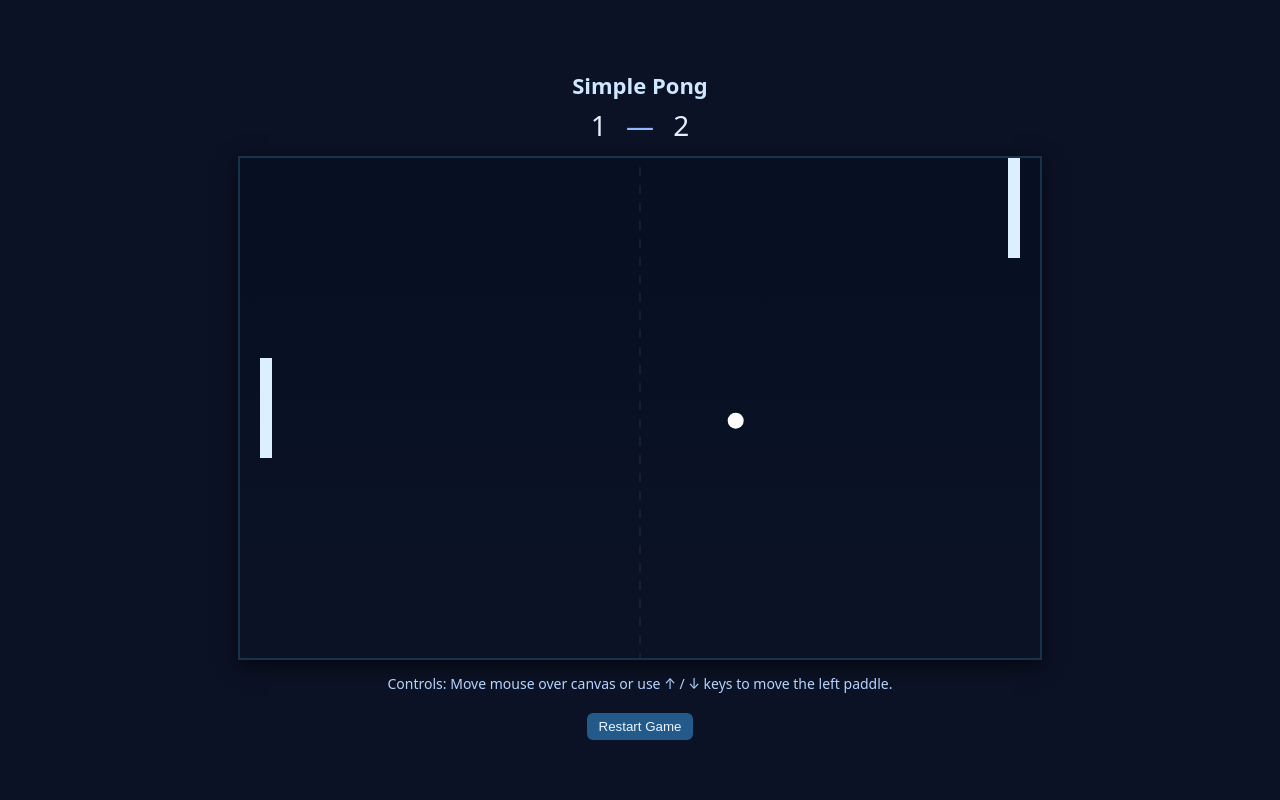
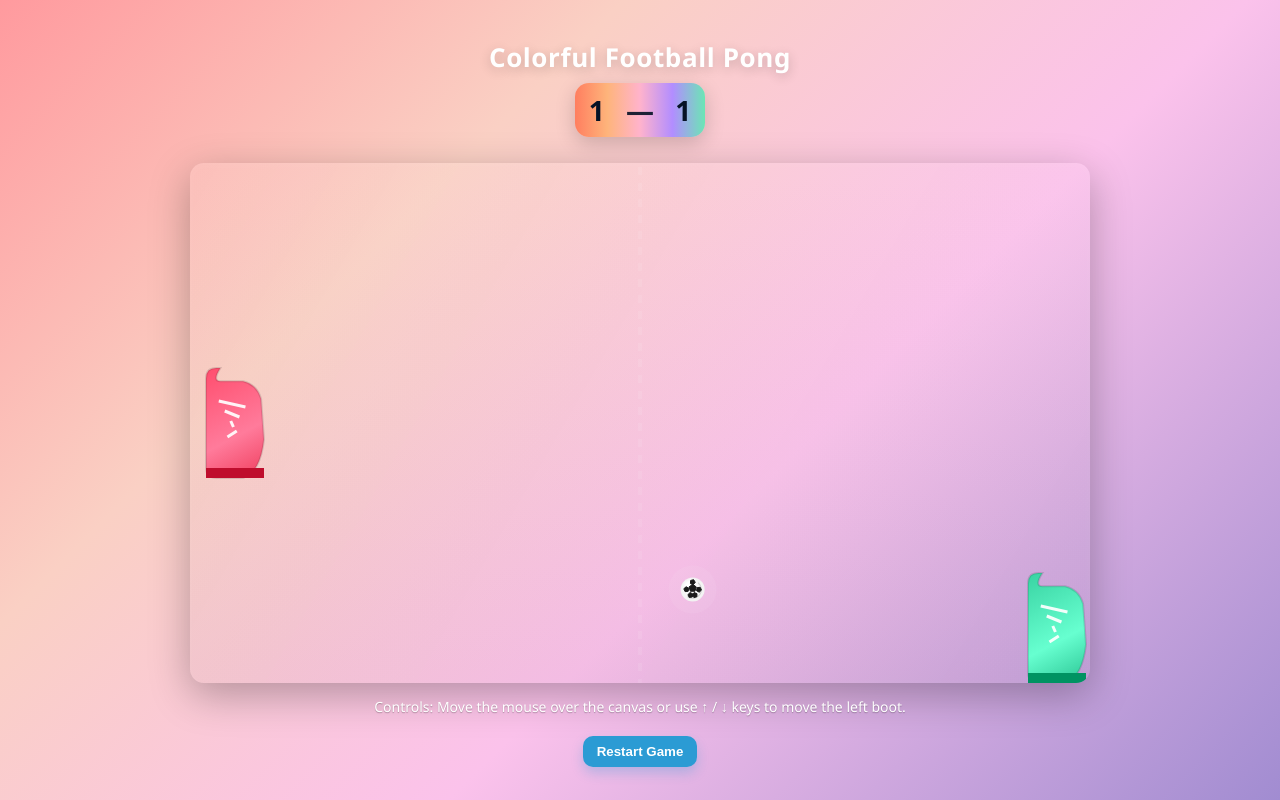
Before and after one commit to tonycov/pongByAI, a plain HTML site: page index.html in a window 1280 px wide. Drawn offline with Linux system fonts and the light colour scheme.

Commit message:
Add files via upload

```diff
--- a/index.html
+++ b/index.html
@@ -3,22 +3,22 @@
 <head>
   <meta charset="utf-8" />
   <meta name="viewport" content="width=device-width,initial-scale=1" />
-  <title>Simple Pong</title>
+  <title>Colorful Football Pong</title>
   <link rel="stylesheet" href="style.css" />
 </head>
 <body>
   <div class="container">
-    <h1>Simple Pong</h1>
+    <h1>Colorful Football Pong</h1>
     <div id="scoreboard">
       <span id="playerScore">0</span>
       <span class="sep">—</span>
       <span id="computerScore">0</span>
     </div>
 
-    <canvas id="gameCanvas" width="800" height="500"></canvas>
+    <canvas id="gameCanvas" width="900" height="520"></canvas>
 
     <div class="controls">
-      <p>Controls: Move mouse over canvas or use ↑ / ↓ keys to move the left paddle.</p>
+      <p>Controls: Move the mouse over the canvas or use ↑ / ↓ keys to move the left boot.</p>
       <button id="restartBtn">Restart Game</button>
     </div>
   </div>
--- a/script.js
+++ b/script.js
@@ -1,7 +1,7 @@
-// Simple Pong game
+// Colorful Football Pong
 // Left paddle: player (mouse + arrow keys)
 // Right paddle: computer AI
-// Ball bounces off walls and paddles, scoreboard increments on score
+// Visuals: football (soccer ball) and football boots as paddles, bright multicolor theme
 
 (function () {
   const canvas = document.getElementById('gameCanvas');
@@ -15,16 +15,16 @@
   const HEIGHT = canvas.height;
 
   // Game objects
-  const paddleWidth = 12;
-  const paddleHeight = 100;
-  const paddleOffset = 20;
+  const paddleWidth = 18;
+  const paddleHeight = 110;
+  const paddleOffset = 22;
 
   const player = {
     x: paddleOffset,
     y: (HEIGHT - paddleHeight) / 2,
     width: paddleWidth,
     height: paddleHeight,
-    speed: 7,
+    speed: 8,
     dy: 0 // keyboard movement -1/0/1
   };
 
@@ -33,15 +33,15 @@
     y: (HEIGHT - paddleHeight) / 2,
     width: paddleWidth,
     height: paddleHeight,
-    speed: 5
+    speed: 5.2
   };
 
   const ball = {
     x: WIDTH / 2,
     y: HEIGHT / 2,
-    radius: 8,
-    speed: 6,
-    vx: 6 * (Math.random() > 0.5 ? 1 : -1),
+    radius: 12,
+    speed: 6.5,
+    vx: 6.5 * (Math.random() > 0.5 ? 1 : -1),
     vy: (Math.random() * 4 - 2)
   };
 
@@ -53,34 +53,160 @@
   function resetBall(directionTo = null) {
     ball.x = WIDTH / 2;
     ball.y = HEIGHT / 2;
-    ball.speed = 6;
+    ball.speed = 6.5;
     const dir = directionTo === 'left' ? -1 : directionTo === 'right' ? 1 : (Math.random() > 0.5 ? 1 : -1);
     ball.vx = ball.speed * dir;
     ball.vy = (Math.random() * 4 - 2);
   }
 
-  function drawRect(x, y, w, h, color = '#e6eef8') {
-    ctx.fillStyle = color;
-    ctx.fillRect(x, y, w, h);
+  function clamp(v, a, b) {
+    return Math.max(a, Math.min(b, v));
   }
 
-  function drawCircle(x, y, r, color = '#fff') {
-    ctx.fillStyle = color;
+  // Draw a stylized football (soccer ball) with black patches
+  function drawFootball(x, y, r) {
+    // main white circle with subtle shading
+    const g = ctx.createRadialGradient(x - r * 0.3, y - r * 0.4, r * 0.2, x, y, r);
+    g.addColorStop(0, '#ffffff');
+    g.addColorStop(1, '#f0f0f0');
+    ctx.fillStyle = g;
     ctx.beginPath();
     ctx.arc(x, y, r, 0, Math.PI * 2);
     ctx.fill();
+
+    // black patch helper - draw simple pentagon-like patches around
+    ctx.fillStyle = '#0d0d0d';
+    ctx.strokeStyle = '#0d0d0d';
+    ctx.lineWidth = 1;
+
+    // draw center patch
+    drawPolygon(ctx, x, y - r * 0.12, r * 0.32, 5, -Math.PI / 2);
+
+    // surrounding patches (approx)
+    const offsets = [
+      [-r * 0.52, -r * 0.02],
+      [-r * 0.18, r * 0.46],
+      [r * 0.18, r * 0.46],
+      [r * 0.52, 0.0],
+      [0.0, -r * 0.62]
+    ];
+    const rotations = [-0.4, 0.8, -0.6, 0.2, -1.2];
+    for (let i = 0; i < offsets.length; i++) {
+      const ox = x + offsets[i][0];
+      const oy = y + offsets[i][1];
+      drawPolygon(ctx, ox, oy, r * 0.22, 5, rotations[i]);
+    }
+
+    // thin seam lines for extra realism
+    ctx.strokeStyle = 'rgba(0,0,0,0.16)';
+    ctx.lineWidth = 1.2;
+    ctx.beginPath();
+    ctx.arc(x, y, r * 0.72, -0.9, 0.6);
+    ctx.stroke();
+
+    ctx.beginPath();
+    ctx.arc(x, y, r * 0.72, 0.6, 2.2);
+    ctx.stroke();
+  }
+
+  // draw a regular polygon at cx,cy
+  function drawPolygon(ctx, cx, cy, radius, sides, rotation = 0) {
+    if (sides < 3) return;
+    ctx.beginPath();
+    for (let i = 0; i < sides; i++) {
+      const theta = (i / sides) * (Math.PI * 2) + rotation;
+      const px = cx + Math.cos(theta) * radius;
+      const py = cy + Math.sin(theta) * radius;
+      if (i === 0) ctx.moveTo(px, py);
+      else ctx.lineTo(px, py);
+    }
+    ctx.closePath();
+    ctx.fill();
+    ctx.stroke();
+  }
+
+  // Draw a stylized football boot. Visual only: collision uses rectangle.
+  function drawBoot(x, y, w, h, colorPrimary = '#ff4d6d') {
+    ctx.save();
+    ctx.translate(x, y);
+
+    // main boot body (rounded rect)
+    const toeWidth = w * 0.36;
+    const heelCurve = w * 0.18;
+    ctx.beginPath();
+    ctx.moveTo(0 + heelCurve, 0);
+    ctx.quadraticCurveTo(0, 0, 0, heelCurve);
+    ctx.lineTo(0, h - heelCurve);
+    ctx.quadraticCurveTo(0, h, heelCurve, h);
+    ctx.lineTo(w - toeWidth, h);
+    ctx.quadraticCurveTo(w - toeWidth / 6, h - 6, w, h - h * 0.35);
+    ctx.lineTo(w - w * 0.05, h * 0.28);
+    ctx.quadraticCurveTo(w - toeWidth / 3, h * 0.15, w - toeWidth, h * 0.12);
+    ctx.lineTo(heelCurve + 4, h * 0.12);
+    ctx.quadraticCurveTo(6, h * 0.12, heelCurve + 4, 0);
+    ctx.closePath();
+
+    // gradient
+    const g = ctx.createLinearGradient(0, 0, w, h);
+    g.addColorStop(0, colorPrimary);
+    g.addColorStop(0.6, brighten(colorPrimary, 0.18));
+    g.addColorStop(1, darken(colorPrimary, 0.06));
+    ctx.fillStyle = g;
+    ctx.fill();
+    ctx.lineWidth = 2;
+    ctx.strokeStyle = 'rgba(0,0,0,0.12)';
+    ctx.stroke();
+
+    // laces: draw small slanted lines near top center
+    ctx.strokeStyle = 'rgba(255,255,255,0.92)';
+    ctx.lineWidth = 3;
+    const laceStartX = w * 0.22;
+    const laceEndX = w * 0.68;
+    const laceYBase = h * 0.30;
+    for (let i = 0; i < 4; i++) {
+      ctx.beginPath();
+      const ly = laceYBase + i * 10;
+      ctx.moveTo(laceStartX + i * 6, ly);
+      ctx.lineTo(laceEndX + i * -6, ly + 6);
+      ctx.stroke();
+    }
+
+    // sole line
+    ctx.fillStyle = darken(colorPrimary, 0.25);
+    ctx.fillRect(0, h - 10, w, 10);
+
+    ctx.restore();
+  }
+
+  function brighten(hex, amt=0.12) {
+    const c = hexToRgb(hex);
+    const r = Math.min(255, Math.round(c.r + 255 * amt));
+    const g = Math.min(255, Math.round(c.g + 255 * amt));
+    const b = Math.min(255, Math.round(c.b + 255 * amt));
+    return `rgb(${r},${g},${b})`;
+  }
+  function darken(hex, amt=0.12) {
+    const c = hexToRgb(hex);
+    const r = Math.max(0, Math.round(c.r - 255 * amt));
+    const g = Math.max(0, Math.round(c.g - 255 * amt));
+    const b = Math.max(0, Math.round(c.b - 255 * amt));
+    return `rgb(${r},${g},${b})`;
+  }
+  function hexToRgb(hex) {
+    const h = hex.replace('#','');
+    const bigint = parseInt(h.length===3 ? h.split('').map(s=>s+s).join('') : h,16);
+    return { r: (bigint >> 16) & 255, g: (bigint >> 8) & 255, b: bigint & 255 };
   }
 
   function drawNet() {
-    ctx.fillStyle = 'rgba(255,255,255,0.06)';
-    const step = 18;
-    for (let i = step / 2; i < HEIGHT; i += step) {
-      ctx.fillRect(WIDTH / 2 - 1, i, 2, step / 2);
+    // neon dotted center line
+    const step = 16;
+    ctx.save();
+    for (let i = 0; i < HEIGHT; i += step) {
+      ctx.fillStyle = `rgba(255,255,255,0.08)`;
+      ctx.fillRect(WIDTH / 2 - 2, i + 4, 4, step / 2);
     }
-  }
-
-  function clamp(v, a, b) {
-    return Math.max(a, Math.min(b, v));
+    ctx.restore();
   }
 
   function update(dt) {
@@ -96,10 +222,10 @@
 
     // Computer AI: follow the ball with limited speed
     const paddleCenter = computer.y + computer.height / 2;
-    const trackSpeed = computer.speed * dt * 60 / 16.67; // scale with dt
-    if (ball.y < paddleCenter - 10) {
+    const trackSpeed = computer.speed * dt * 60 / 16.67;
+    if (ball.y < paddleCenter - 12) {
       computer.y -= trackSpeed;
-    } else if (ball.y > paddleCenter + 10) {
+    } else if (ball.y > paddleCenter + 12) {
       computer.y += trackSpeed;
     }
     computer.y = clamp(computer.y, 0, HEIGHT - computer.height);
@@ -121,7 +247,6 @@
     // Player paddle
     if (ball.x - ball.radius < player.x + player.width) {
       if (ball.y > player.y && ball.y < player.y + player.height) {
-        // Hit player paddle
         ball.x = player.x + player.width + ball.radius;
         reflectOffPaddle(player);
       } else if (ball.x - ball.radius < 0) {
@@ -132,14 +257,13 @@
         setTimeout(() => {
           resetBall('right');
           running = true;
-        }, 700);
+        }, 650);
       }
     }
 
     // Computer paddle
     if (ball.x + ball.radius > computer.x) {
       if (ball.y > computer.y && ball.y < computer.y + computer.height) {
-        // Hit computer paddle
         ball.x = computer.x - ball.radius;
         reflectOffPaddle(computer);
       } else if (ball.x + ball.radius > WIDTH) {
@@ -150,14 +274,14 @@
         setTimeout(() => {
           resetBall('left');
           running = true;
-        }, 700);
+        }, 650);
       }
     }
 
     // Slightly increase ball speed over time for challenge
-    const maxSpeed = 15;
-    const speedIncrease = 0.0008 * dt * 60; // small ramp
-    ball.speed = clamp(Math.hypot(ball.vx, ball.vy) + speedIncrease, 3.5, maxSpeed);
+    const maxSpeed = 16;
+    const speedIncrease = 0.0009 * dt * 60;
+    ball.speed = clamp(Math.hypot(ball.vx, ball.vy) + speedIncrease, 4.2, maxSpeed);
     const lastSignX = Math.sign(ball.vx) || 1;
     const vAngle = Math.atan2(ball.vy, Math.abs(ball.vx));
     ball.vx = lastSignX * Math.cos(vAngle) * ball.speed;
@@ -170,33 +294,49 @@
     const relativeY = (ball.y - (paddle.y + paddle.height / 2)) / (paddle.height / 2);
     const bounceAngle = relativeY * (Math.PI / 3); // up to 60 degrees
     const direction = (paddle === player) ? 1 : -1;
-    const speed = Math.min(ball.speed * 1.05, 18); // slightly increase speed
+    const speed = Math.min(ball.speed * 1.06, 20);
     ball.vx = Math.cos(bounceAngle) * speed * direction;
     ball.vy = Math.sin(bounceAngle) * speed;
   }
 
   function render() {
+    // background with subtle multicolor overlay
     ctx.clearRect(0, 0, WIDTH, HEIGHT);
 
-    // court background (already via CSS), but we can add subtle overlay
-    // draw net
+    // colorful vignette
+    const bg = ctx.createLinearGradient(0, 0, WIDTH, HEIGHT);
+    bg.addColorStop(0, 'rgba(255,255,255,0.04)');
+    bg.addColorStop(0.25, 'rgba(255,255,255,0.02)');
+    bg.addColorStop(0.5, 'rgba(255,255,255,0.01)');
+    bg.addColorStop(1, 'rgba(255,255,255,0.02)');
+    ctx.fillStyle = bg;
+    ctx.fillRect(0, 0, WIDTH, HEIGHT);
+
     drawNet();
 
-    // paddles
-    drawRect(player.x, player.y, player.width, player.height, '#dcefff');
-    drawRect(computer.x, computer.y, computer.width, computer.height, '#dcefff');
+    // draw left boot (player) - choose a lively color
+    drawBoot(player.x - 6, player.y, player.width + 40, player.height, '#ff4d6d'); // red/pink boot
 
-    // ball
-    drawCircle(ball.x, ball.y, ball.radius, '#fff');
+    // draw right boot (computer) - different color
+    drawBoot(computer.x - 22, computer.y, computer.width + 40, computer.height, '#39d3a2'); // teal boot
 
-    // optionally draw some info
+    // draw football (ball)
+    drawFootball(ball.x, ball.y, ball.radius);
+
+    // small glow around ball
+    ctx.beginPath();
+    ctx.fillStyle = 'rgba(255,255,255,0.06)';
+    ctx.arc(ball.x, ball.y, ball.radius + 12, 0, Math.PI * 2);
+    ctx.fill();
+
+    // overlay scoreboard hint when paused
     if (!running) {
-      ctx.fillStyle = 'rgba(0,0,0,0.45)';
-      ctx.fillRect(WIDTH / 2 - 140, HEIGHT / 2 - 36, 280, 72);
+      ctx.fillStyle = 'rgba(6,18,38,0.45)';
+      ctx.fillRect(WIDTH / 2 - 160, HEIGHT / 2 - 38, 320, 76);
       ctx.fillStyle = '#fff';
-      ctx.font = '18px system-ui, Arial';
+      ctx.font = '16px system-ui, Arial';
       ctx.textAlign = 'center';
-      ctx.fillText('Point scored! Resetting...', WIDTH / 2, HEIGHT / 2 + 6);
+      ctx.fillText('Goal! Resetting...', WIDTH / 2, HEIGHT / 2 + 6);
     }
   }
 
--- a/style.css
+++ b/style.css
@@ -1,59 +1,84 @@
+:root{
+  --bg1: #ff7eb3;
+  --bg2: #ffb199;
+  --accent: #fff7a1;
+  --text: #061226;
+}
+
+*{box-sizing:border-box}
+html,body{height:100%; margin:0; font-family: "Segoe UI", Roboto, system-ui, Arial;}
+
 body {
-  margin: 0;
-  font-family: system-ui, -apple-system, "Segoe UI", Roboto, "Helvetica Neue", Arial;
-  background: #0b1225;
-  color: #e6eef8;
-  display: flex;
-  align-items: center;
-  justify-content: center;
-  min-height: 100vh;
+  display:flex;
+  align-items:center;
+  justify-content:center;
+  background: linear-gradient(135deg, #ff9a9e 0%, #fad0c4 30%, #fbc2eb 60%, #a18cd1 100%);
+  min-height:100vh;
+  color:var(--text);
 }
 
 .container {
   text-align: center;
-  max-width: 900px;
-  width: 100%;
+  width: 960px;
+  max-width: 96%;
 }
 
 h1 {
-  margin: 10px 0 6px;
-  font-size: 22px;
-  color: #cfe7ff;
+  margin: 6px 0 8px;
+  font-size: 26px;
+  letter-spacing: 0.6px;
+  color: #fff;
+  text-shadow: 0 3px 12px rgba(0,0,0,0.20);
 }
 
+/* Rainbow scoreboard */
 #scoreboard {
+  display:inline-block;
+  padding:8px 14px;
+  border-radius:14px;
+  background: linear-gradient(90deg, #ff7e5f, #feb47b, #ffb3cc, #b28dff, #6be6b5);
+  box-shadow: 0 6px 20px rgba(0,0,0,0.18);
+  color: #061226;
   font-size: 28px;
-  margin-bottom: 8px;
+  font-weight: 700;
+  margin-bottom: 12px;
   user-select: none;
 }
 
-.sep {
-  margin: 0 12px;
-  color: #90b8ff;
+.sep { margin: 0 14px; opacity:0.9; }
+
+/* Canvas */
+canvas {
+  display:block;
+  margin: 14px auto;
+  border-radius: 14px;
+  box-shadow: 0 12px 40px rgba(0,0,0,0.28), inset 0 2px 10px rgba(255,255,255,0.06);
+  cursor: crosshair;
+  background: linear-gradient(180deg, rgba(255,255,255,0.06), rgba(0,0,0,0.03));
 }
 
-canvas {
-  display: block;
-  margin: 12px auto;
-  background: linear-gradient(180deg, #061022 0%, #0b1225 100%);
-  border: 2px solid #17324a;
-  box-shadow: 0 6px 20px rgba(0,0,0,0.6);
-  cursor: crosshair;
-}
-
+/* Controls */
 .controls {
   margin-top: 12px;
   font-size: 14px;
-  color: #b6d3ff;
+  color: #fff;
+  text-shadow: 0 1px 1px rgba(0,0,0,0.25);
 }
 
 button {
   margin-top: 6px;
-  padding: 6px 12px;
-  border-radius: 6px;
+  padding: 8px 14px;
+  border-radius: 10px;
   border: none;
-  background: #235a8a;
-  color: #eaf6ff;
+  background: #2b9bd4;
+  color: #fff;
   cursor: pointer;
+  font-weight: 600;
+  box-shadow: 0 6px 12px rgba(43,155,212,0.28);
 }
-button:hover { background: #2a6ba6; }
+button:hover { transform: translateY(-1px); }
+
+/* small responsive tweak */
+@media (max-width:640px){
+  #scoreboard{ font-size:22px; padding:6px 10px;}
+}
```
